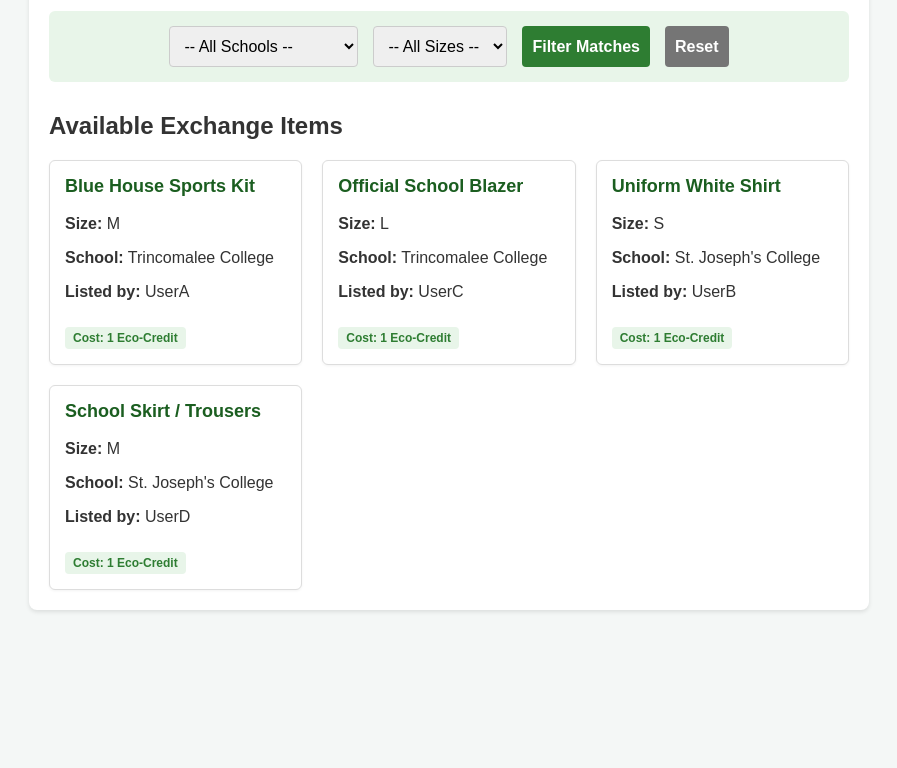
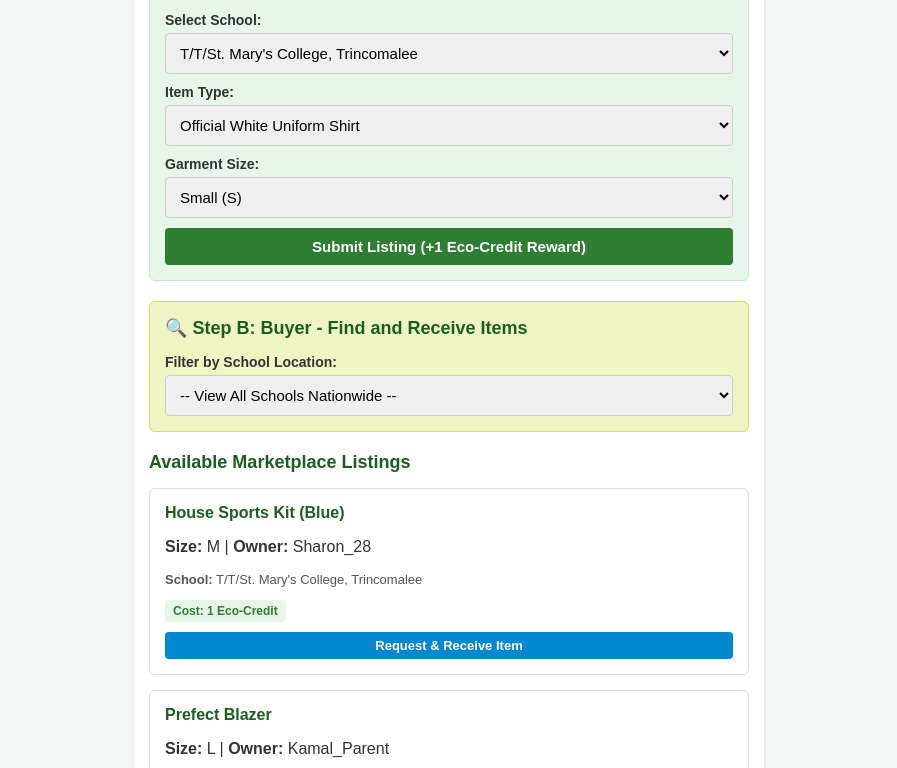
Before and after one commit to Sharon2810/ecouniform, a plain HTML site: page index.html in a window 1280 px wide. Shown: the part 156-924 px from the top of the page, without its empty margins (191-1088 px from the left). Before the commit the page ends 806 px from the top, so only its background shows below. Drawn offline with Linux system fonts and the light colour scheme.

Commit message:
Add files via upload

```diff
--- a/index.html
+++ b/index.html
@@ -5,106 +5,147 @@
     <meta name="viewport" content="width=device-width, initial-scale=1.0">
     <title>Eco-Uniform Exchange</title>
     <style>
-        body { font-family: Arial, sans-serif; margin: 40px; background-color: #f4f7f6; color: #333; }
-        .container { max-width: 800px; margin: auto; background: white; padding: 20px; border-radius: 8px; box-shadow: 0 2px 4px rgba(0,0,0,0.1); }
-        h1 { color: #2e7d32; text-align: center; margin-bottom: 5px; }
-        .tagline { text-align: center; color: #666; margin-bottom: 25px; font-weight: bold; }
-        .filter-form { display: flex; gap: 15px; margin-bottom: 30px; justify-content: center; background: #e8f5e9; padding: 15px; border-radius: 6px; }
-        select, button { padding: 10px; font-size: 16px; border-radius: 4px; border: 1px solid #ccc; }
-        button { background-color: #2e7d32; color: white; border: none; cursor: pointer; font-weight: bold; }
+        body { font-family: Arial, sans-serif; margin: 15px; background-color: #f4f7f6; color: #333; }
+        .container { max-width: 600px; margin: auto; background: white; padding: 15px; border-radius: 8px; box-shadow: 0 2px 4px rgba(0,0,0,0.1); }
+        h1 { color: #2e7d32; text-align: center; font-size: 24px; margin-bottom: 5px; }
+        .tagline { text-align: center; color: #666; margin-bottom: 20px; font-size: 14px; font-weight: bold; }
+
+        .section-box { background: #e8f5e9; padding: 15px; border-radius: 6px; margin-bottom: 20px; border: 1px solid #c8e6c9; }
+        h2 { color: #1b5e20; font-size: 18px; margin-top: 0; }
+
+        label { display: block; margin: 10px 0 5px; font-weight: bold; font-size: 14px; }
+        select, input, button { width: 100%; padding: 10px; font-size: 15px; border-radius: 4px; border: 1px solid #ccc; box-sizing: border-box; }
+
+        button { background-color: #2e7d32; color: white; border: none; cursor: pointer; font-weight: bold; margin-top: 10px; }
         button:hover { background-color: #1b5e20; }
-        .grid { display: grid; grid-template-columns: repeat(auto-fill, minmax(220px, 1fr)); gap: 20px; }
-        .card { background: #fff; border: 1px solid #ddd; padding: 15px; border-radius: 6px; box-shadow: 0 1px 3px rgba(0,0,0,0.05); transition: 0.2s; }
-        .card:hover { transform: translateY(-2px); box-shadow: 0 4px 6px rgba(0,0,0,0.1); }
-        .card h3 { margin-top: 0; color: #1b5e20; font-size: 18px; }
-        .badge { display: inline-block; background-color: #e8f5e9; color: #2e7d32; padding: 4px 8px; font-size: 12px; border-radius: 4px; font-weight: bold; margin-top: 10px; }
-        .no-results { grid-column: 1/-1; text-align: center; color: #999; padding: 20px; font-style: italic; }
+
+        .grid { display: grid; grid-template-columns: 1fr; gap: 15px; }
+        .card { background: #fff; border: 1px solid #ddd; padding: 15px; border-radius: 6px; position: relative; }
+        .card h3 { margin-top: 0; color: #1b5e20; font-size: 16px; }
+        .badge { display: inline-block; background-color: #e8f5e9; color: #2e7d32; padding: 4px 8px; font-size: 12px; border-radius: 4px; font-weight: bold; }
+        .claim-btn { background-color: #0288d1; margin-top: 10px; font-size: 13px; padding: 6px; }
+        .claim-btn:hover { background-color: #01579b; }
     </style>
 </head>
 <body>
 
 <div class="container">
-    <h1>🌿 Eco-Uniform Exchange Dashboard</h1>
-    <div class="tagline">Sustainable Consumption Interactive Prototype</div>
+    <h1>🌿 Eco-Uniform Exchange</h1>
+    <div class="tagline">Sustainable Consumption National Prototype</div>
 
-    <div class="filter-form">
-        <select id="schoolFilter">
-            <option value="ALL">-- All Schools --</option>
-            <option value="Trincomalee College">Trincomalee College</option>
-            <option value="St. Joseph's College">St. Joseph's College</option>
-        </select>
+    <div class="section-box">
+        <h2>📤 Step A: Donor - List a Pre-loved Clothing Item</h2>
+        <form id="uploadForm" onsubmit="addNewItem(event)">
+            <label>Select School:</label>
+            <select id="donorSchool" required>
+                <option value="T/T/St. Mary's College, Trincomalee">T/T/St. Mary's College, Trincomalee</option>
+                <option value="Royal College, Colombo">Royal College, Colombo</option>
+                <option value="Ananda College, Colombo">Ananda College, Colombo</option>
+            </select>
 
-        <select id="sizeFilter">
-            <option value="ALL">-- All Sizes --</option>
-            <option value="S">Small (S)</option>
-            <option value="M">Medium (M)</option>
-            <option value="L">Large (L)</option>
-        </select>
+            <label>Item Type:</label>
+            <select id="donorType" required>
+                <option value="Official White Uniform Shirt">Official White Uniform Shirt</option>
+                <option value="School Skirt / Trousers">School Skirt / Trousers</option>
+                <option value="House Sports Kit (Blue)">House Sports Kit (Blue)</option>
+                <option value="Prefect Blazer">Prefect Blazer</option>
+            </select>
 
-        <button onclick="filterItems()">Filter Matches</button>
-        <button onclick="resetFilters()" style="background-color: #757575;">Reset</button>
+            <label>Garment Size:</label>
+            <select id="donorSize" required>
+                <option value="S">Small (S)</option>
+                <option value="M">Medium (M)</option>
+                <option value="L">Large (L)</option>
+            </select>
+
+            <button type="submit">Submit Listing (+1 Eco-Credit Reward)</button>
+        </form>
     </div>
 
-    <h2>Available Exchange Items</h2>
+    <div class="section-box" style="background-color: #f0f4c3; border-color: #d4e157;">
+        <h2>🔍 Step B: Buyer - Find and Receive Items</h2>
+        <label>Filter by School Location:</label>
+        <select id="searchSchool" onchange="filterMarketplace()">
+            <option value="ALL">-- View All Schools Nationwide --</option>
+            <option value="T/T/St. Mary's College, Trincomalee">T/T/St. Mary's College, Trincomalee</option>
+            <option value="Royal College, Colombo">Royal College, Colombo</option>
+            <option value="Ananda College, Colombo">Ananda College, Colombo</option>
+        </select>
+    </div>
+
+    <h2>Available Marketplace Listings</h2>
     <div class="grid" id="itemsGrid">
         </div>
 </div>
 
 <script>
-    // Mock Database Array representing the system data store
-    const dataset = [
-        { type: "Blue House Sports Kit", size: "M", school: "Trincomalee College", user: "UserA" },
-        { type: "Official School Blazer", size: "L", school: "Trincomalee College", user: "UserC" },
-        { type: "Uniform White Shirt", size: "S", school: "St. Joseph's College", user: "UserB" },
-        { type: "School Skirt / Trousers", size: "M", school: "St. Joseph's College", user: "UserD" }
+    // Initial Nationwide Database Array
+    let database = [
+        { type: "House Sports Kit (Blue)", size: "M", school: "T/T/St. Mary's College, Trincomalee", user: "Sharon_28" },
+        { type: "Prefect Blazer", size: "L", school: "Royal College, Colombo", user: "Kamal_Parent" },
+        { type: "Official White Uniform Shirt", size: "S", school: "T/T/St. Mary's College, Trincomalee", user: "Piruthuvi_P" }
     ];
 
-    // Function to render elements onto the visual interface grid
-    function displayItems(items) {
+    function displayDatabase(items) {
         const grid = document.getElementById("itemsGrid");
         grid.innerHTML = "";
 
-        if (items.length === 0) {
-            grid.innerHTML = `<p class="no-results">No items match your exact search criteria currently.</p>`;
+        if(items.length === 0) {
+            grid.innerHTML = "<p style='text-align:center; color:#999;'>No items available matching this filter.</p>";
             return;
         }
 
-        items.forEach(item => {
+        items.forEach((item, index) => {
             const card = document.createElement("div");
             card.className = "card";
             card.innerHTML = `
                 <h3>${item.type}</h3>
-                <p><strong>Size:</strong> ${item.size}</p>
-                <p><strong>School:</strong> ${item.school}</p>
-                <p><strong>Listed by:</strong> ${item.user}</p>
+                <p><strong>Size:</strong> ${item.size} | <strong>Owner:</strong> ${item.user}</p>
+                <p style="font-size:13px; color:#555;"><strong>School:</strong> ${item.school}</p>
                 <span class="badge">Cost: 1 Eco-Credit</span>
+                <button class="claim-btn" onclick="claimItem(${index})">Request & Receive Item</button>
             `;
             grid.appendChild(card);
         });
     }
 
-    // Algorithmic Filter Logic matching selections
-    function filterItems() {
-        const schoolValue = document.getElementById("schoolFilter").value;
-        const sizeValue = document.getElementById("sizeFilter").value;
+    // Dynamic Upload Action updating the array locally
+    function addNewItem(event) {
+        event.preventDefault();
 
-        const filtered = dataset.filter(item => {
-            const matchSchool = (schoolValue === "ALL" || item.school === schoolValue);
-            const matchSize = (sizeValue === "ALL" || item.size === sizeValue);
-            return matchSchool && matchSize;
-        });
+        const newItem = {
+            type: document.getElementById("donorType").value,
+            size: document.getElementById("donorSize").value,
+            school: document.getElementById("donorSchool").value,
+            user: "Self_Donor"
+        };
 
-        displayItems(filtered);
+        database.unshift(newItem); // Adds newest listing to the top
+        displayDatabase(database);
+        document.getElementById("uploadForm").reset();
+        alert("Success! Item uploaded to the national database registry. You earned +1 Eco-Credit.");
     }
 
-    function resetFilters() {
-        document.getElementById("schoolFilter").value = "ALL";
-        document.getElementById("sizeFilter").value = "ALL";
-        displayItems(dataset);
+    // Interactive Filtering Action
+    function filterMarketplace() {
+        const selection = document.getElementById("searchSchool").value;
+        if(selection === "ALL") {
+            displayDatabase(database);
+        } else {
+            const filtered = database.filter(item => item.school === selection);
+            displayDatabase(filtered);
+        }
     }
 
-    // Initial load presentation call
-    displayItems(dataset);
+    // Receive Processing Simulation
+    function claimItem(index) {
+        alert("Transaction Initialized! 1 Eco-Credit has been transferred. A safe campus swap meeting request has been generated for: " + database[index].type);
+        database.splice(index, 1); // Removes item from marketplace once claimed
+        displayDatabase(database);
+    }
+
+    // Initialize display layout
+    displayDatabase(database);
 </script>
 
 </body>
```
